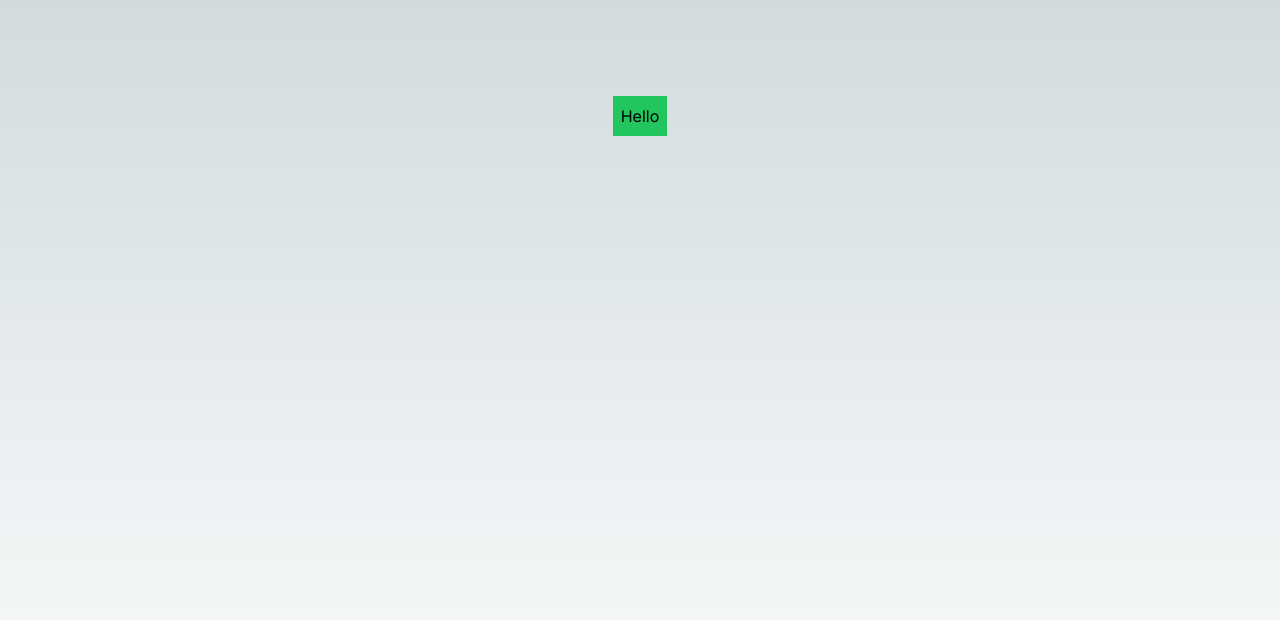
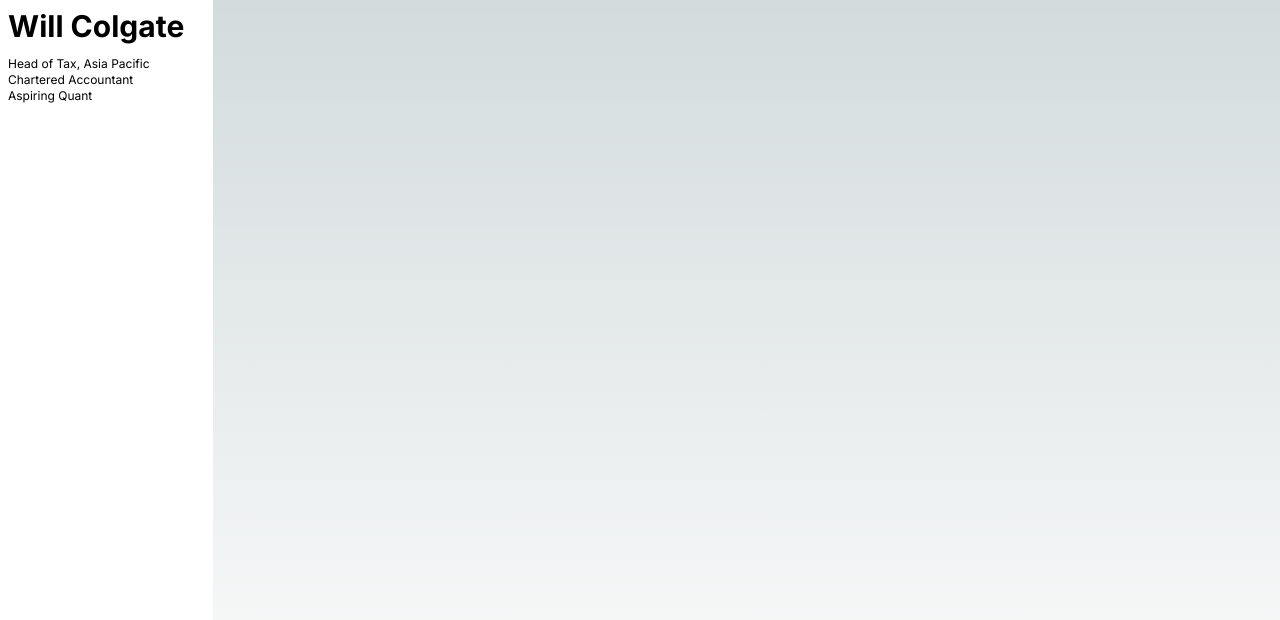
Before and after one commit to will-j-c/resume_website, a Next.js app: page / in a window 1280 px wide. Shown: the top 620 px of the page. Built offline with nearby package versions, Linux system fonts and the light colour scheme.

Commit message:
feat: added basic navbar

```diff
--- a/src/app/page.js
+++ /dev/null
@@ -1,11 +0,0 @@
-import Image from 'next/image';
-
-export default function Home() {
-  return (
-    <main className='flex min-h-screen flex-col items-center justify-between p-24'>
-      <div className='bg-green-500 p-2 basis-1/2'>
-        <p>Hello</p>
-      </div>
-    </main>
-  );
-}
--- /dev/null
+++ b/src/app/page.jsx
@@ -0,0 +1,9 @@
+import Navbar from './ui/Navbar';
+
+export default function Home() {
+  return (
+    <main>
+      <Navbar />
+    </main>
+  );
+}
--- /dev/null
+++ b/src/app/ui/Navbar.jsx
@@ -0,0 +1,10 @@
+export default function Navbar() {
+  return (
+    <div class='relative w-1/6 bg-white h-screen p-2'>
+      <h1 className='text-black text-3xl text-bold font-bold mb-3'>Will Colgate</h1>
+      <h5 className='text-black text-xs'>Head of Tax, Asia Pacific</h5>
+      <h5 className='text-black text-xs'>Chartered Accountant</h5>
+      <h5 className='text-black text-xs'>Aspiring Quant</h5>
+    </div>
+  );
+}
```
Also changed, not shown: src/app/layout.jsx (renamed from src/app/layout.js), src/app/ui/NavButton.jsx (added).
